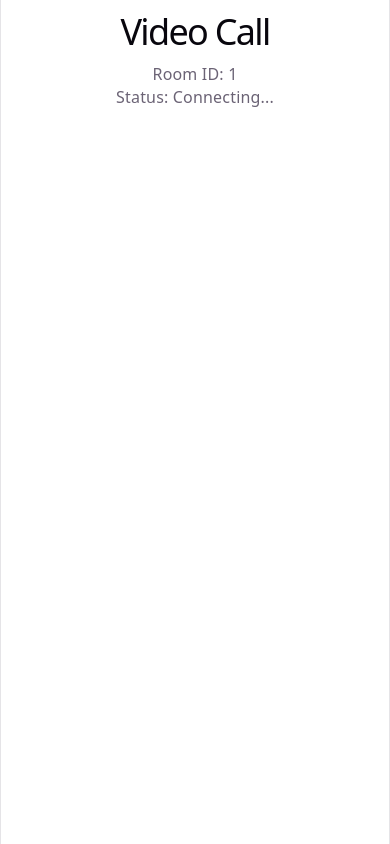
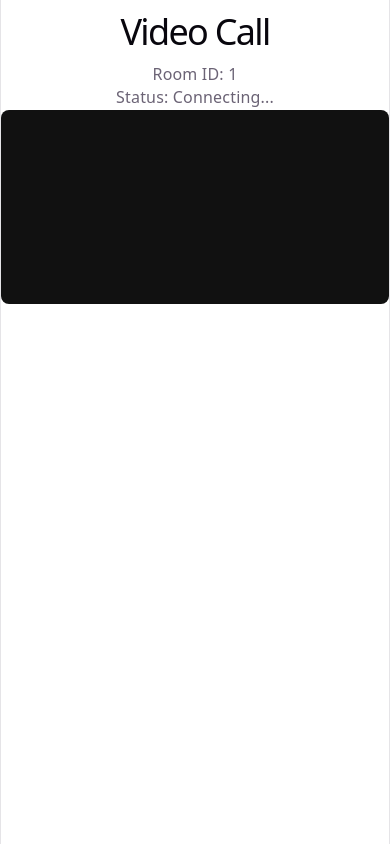
Before and after one commit to Kushal-Pathak/video-call-poc, a React (Vite) app in the folder client/: page /room/1 in a window 390 px wide. Built offline with nearby package versions, Linux system fonts and the light colour scheme; no server answers.

Commit message:
feat: add local camera and microphone preview

```diff
--- a/client/src/App.tsx
+++ b/client/src/App.tsx
@@ -1,4 +1,4 @@
-import { useState, useEffect } from "react";
+import { useState, useEffect, useRef } from "react";
 import {
   BrowserRouter,
   Routes,
@@ -50,7 +50,11 @@ function Home() {
 function Room() {
   const { roomId } = useParams();
 
+  const localVideoRef = useRef<HTMLVideoElement>(null);
+
   const [status, setStatus] = useState("Connecting...");
+
+  const [mediaError, setMediaError] = useState("");
 
   useEffect(() => {
     if (!roomId) {
@@ -89,9 +93,33 @@ function Room() {
     socket.on("peer-joined", handlePeerJoined);
     socket.on("room-full", handleRoomFull);
 
+    let localStream: MediaStream | null = null;
+
+    const startLocalMedia = async () => {
+      try {
+        localStream = await navigator.mediaDevices.getUserMedia({
+          video: true,
+          audio: true,
+        });
+
+        if (localVideoRef.current) {
+          localVideoRef.current.srcObject = localStream;
+        }
+      } catch (error) {
+        console.error("Failed to access media", error);
+        setMediaError("Unable to access camera or microphone.");
+      }
+    };
+
+    startLocalMedia();
+
     socket.connect();
 
     return () => {
+      localStream?.getTracks().forEach((track) => {
+        track.stop();
+      });
+
       socket.off("connect", handleConnect);
       socket.off("room-joined", handleRoomJoined);
       socket.off("peer-joined", handlePeerJoined);
@@ -108,6 +136,10 @@ function Room() {
       <p>Room ID: {roomId}</p>
 
       <p>Status: {status}</p>
+
+      {mediaError && <p>{mediaError}</p>}
+
+      <video ref={localVideoRef} autoPlay muted playsInline />
     </main>
   );
 }
--- a/client/src/index.css
+++ b/client/src/index.css
@@ -109,3 +109,10 @@ code {
   padding: 4px 8px;
   background: var(--code-bg);
 }
+
+video {
+  width: 100%;
+  max-width: 500px;
+  background: #111;
+  border-radius: 8px;
+}
```
